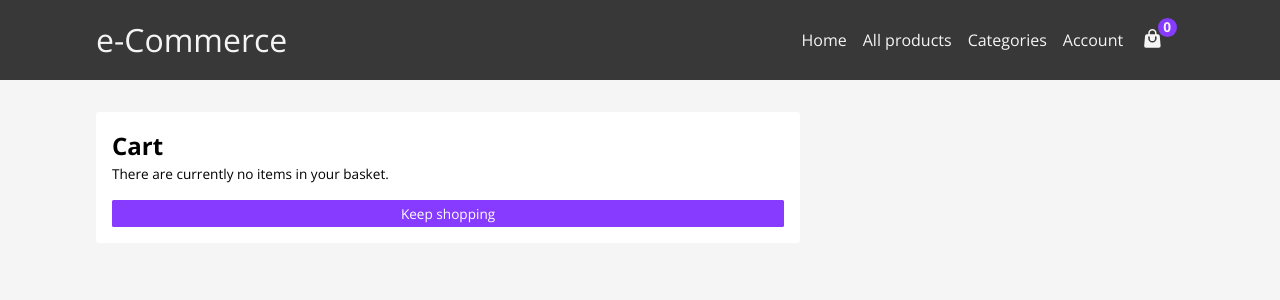
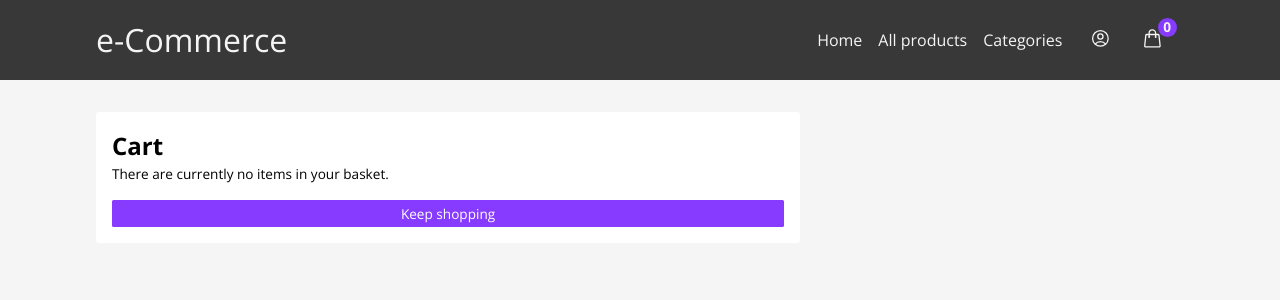
Before and after one commit to AntonioJRuizG/ecommerce-front, a Next.js app: page /cart in a window 1280 px wide. Shown: the top 300 px of the page. Built offline with nearby package versions, Linux system fonts and the light colour scheme; no server answers; the database is empty.

Commit message:
Add user navigation icon

```diff
--- a/components/Nav/Nav.js
+++ b/components/Nav/Nav.js
@@ -2,6 +2,7 @@
 import style from './Nav.module.scss'
 import ShoppingBag from "../icons/ShoppingBag";
 import { useRef } from "react";
+import UserIcon from "../icons/User";
 
 export default function Nav ({cartProducts}) {
 	const navRef = useRef(null);
@@ -23,12 +24,23 @@
 				</Link>
 				{/* TEMP */}
 				<div className={style.navLink}>Categories</div>
-				<div className={style.navLink}>Account</div>
+				<Link
+					className={style.navLink + ' ' + style.cartLinkSimple}
+					href={'/login'}
+				>
+					Account
+				</Link>
 				<Link
 					className={style.navLink + ' ' + style.cartLinkSimple}
 					href={'/cart'}
 				>
 					Cart <span>({cartProducts.length})</span>
+				</Link>
+				<Link
+					className={style.cartLinkAdv + ' ' + style.cartLinkMobile}
+					href={'/login'}
+				>
+					<UserIcon></UserIcon>
 				</Link>
 				<Link
 					className={style.cartLinkAdv + ' ' + style.cartLinkMobile}
@@ -43,6 +55,9 @@
 					<span></span>
 					<span></span>
 				</button>
+				<Link className={style.cartLinkAdv} href={'/login'}>
+					<UserIcon></UserIcon>
+				</Link>
 				<Link className={style.cartLinkAdv} href={'/cart'}>
 					<ShoppingBag></ShoppingBag> <span>{cartProducts.length}</span>
 				</Link>
--- a/components/Nav/Nav.module.scss
+++ b/components/Nav/Nav.module.scss
@@ -27,6 +27,8 @@
 }
 
 .navSmallScreen {
+	display: flex;
+	flex-direction: row;
 	.navBtn {
 		background: transparent;
 		border: none;
--- a/components/icons/ShoppingBag.js
+++ b/components/icons/ShoppingBag.js
@@ -2,14 +2,16 @@
   return (
 		<svg
 			xmlns='http://www.w3.org/2000/svg'
-			viewBox='0 0 20 20'
-			fill='currentColor'
-			className='w-5 h-5'
+			fill='none'
+			viewBox='0 0 24 24'
+			strokeWidth={1.5}
+			stroke='currentColor'
+			className='w-6 h-6'
 		>
 			<path
-				fillRule='evenodd'
-				d='M6 5v1H4.667a1.75 1.75 0 00-1.743 1.598l-.826 9.5A1.75 1.75 0 003.84 19H16.16a1.75 1.75 0 001.743-1.902l-.826-9.5A1.75 1.75 0 0015.333 6H14V5a4 4 0 00-8 0zm4-2.5A2.5 2.5 0 007.5 5v1h5V5A2.5 2.5 0 0010 2.5zM7.5 10a2.5 2.5 0 005 0V8.75a.75.75 0 011.5 0V10a4 4 0 01-8 0V8.75a.75.75 0 011.5 0V10z'
-				clipRule='evenodd'
+				strokeLinecap='round'
+				strokeLinejoin='round'
+				d='M15.75 10.5V6a3.75 3.75 0 10-7.5 0v4.5m11.356-1.993l1.263 12c.07.665-.45 1.243-1.119 1.243H4.25a1.125 1.125 0 01-1.12-1.243l1.264-12A1.125 1.125 0 015.513 7.5h12.974c.576 0 1.059.435 1.119 1.007zM8.625 10.5a.375.375 0 11-.75 0 .375.375 0 01.75 0zm7.5 0a.375.375 0 11-.75 0 .375.375 0 01.75 0z'
 			/>
 		</svg>
 	);
--- /dev/null
+++ b/components/icons/User.js
@@ -0,0 +1,18 @@
+export default function UserIcon () {
+  return (
+		<svg
+			xmlns='http://www.w3.org/2000/svg'
+			fill='none'
+			viewBox='0 0 24 24'
+			strokeWidth={1.5}
+			stroke='currentColor'
+			className='w-6 h-6'
+		>
+			<path
+				strokeLinecap='round'
+				strokeLinejoin='round'
+				d='M17.982 18.725A7.488 7.488 0 0012 15.75a7.488 7.488 0 00-5.982 2.975m11.963 0a9 9 0 10-11.963 0m11.963 0A8.966 8.966 0 0112 21a8.966 8.966 0 01-5.982-2.275M15 9.75a3 3 0 11-6 0 3 3 0 016 0z'
+			/>
+		</svg>
+	);
+}
```
